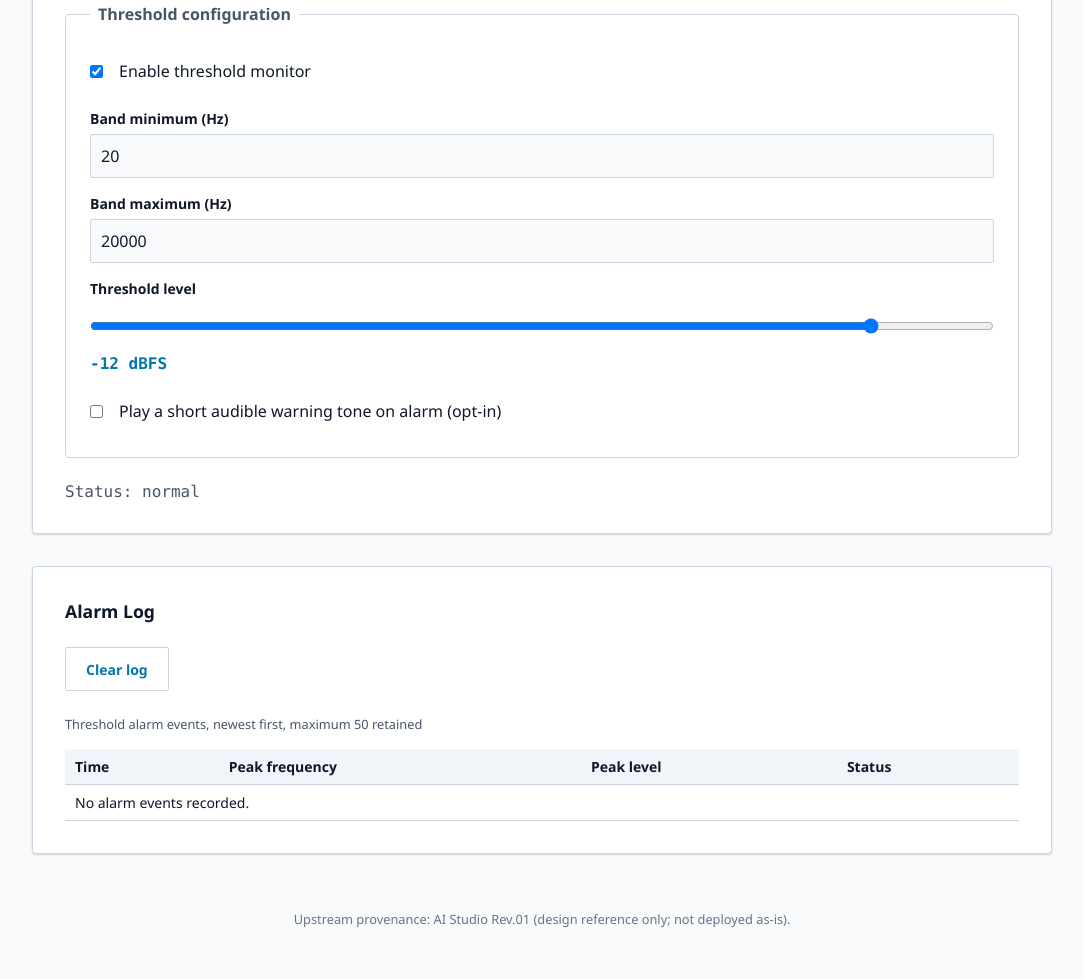
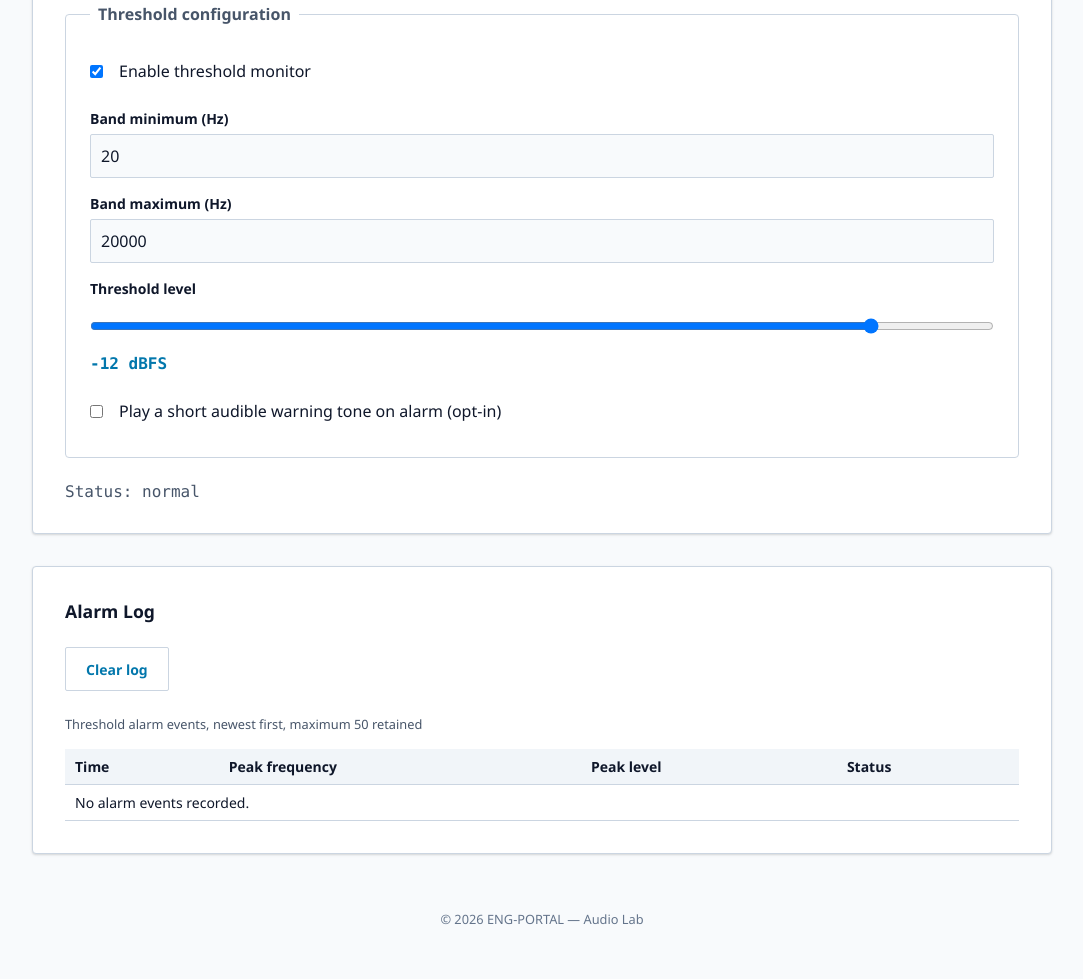
Before and after one commit to YevgeniAmin/ENG_Test, a plain HTML site: page public/audio-lab.html in a window 1280 px wide. Shown: the part 3332-4311 px from the top of the page, without its empty margins (98-1181 px from the left). Drawn offline with Linux system fonts and the light colour scheme.

Commit message:
fix(audio-lab): update audio page

```diff
--- a/public/audio-lab.html
+++ b/public/audio-lab.html
@@ -275,7 +275,7 @@
             </section>
 
             <footer class="al-footer">
-                <p class="al-provenance">Upstream provenance: AI Studio Rev.01 (design reference only; not deployed as-is).</p>
+                <p class="al-provenance">© 2026 ENG-PORTAL — Audio Lab</p>
                 <div class="version-sync">
                     <span></span>
                 </div>
```
